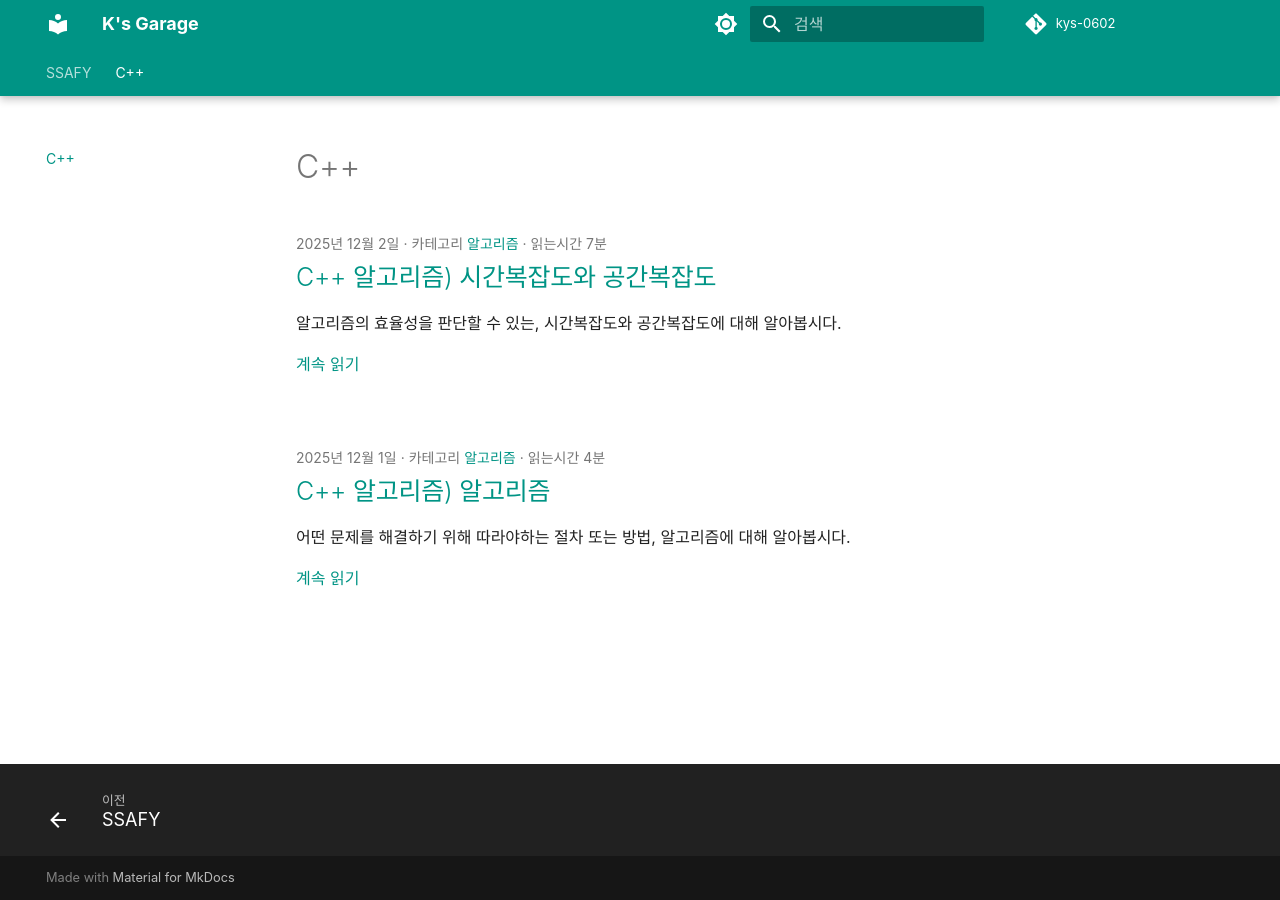
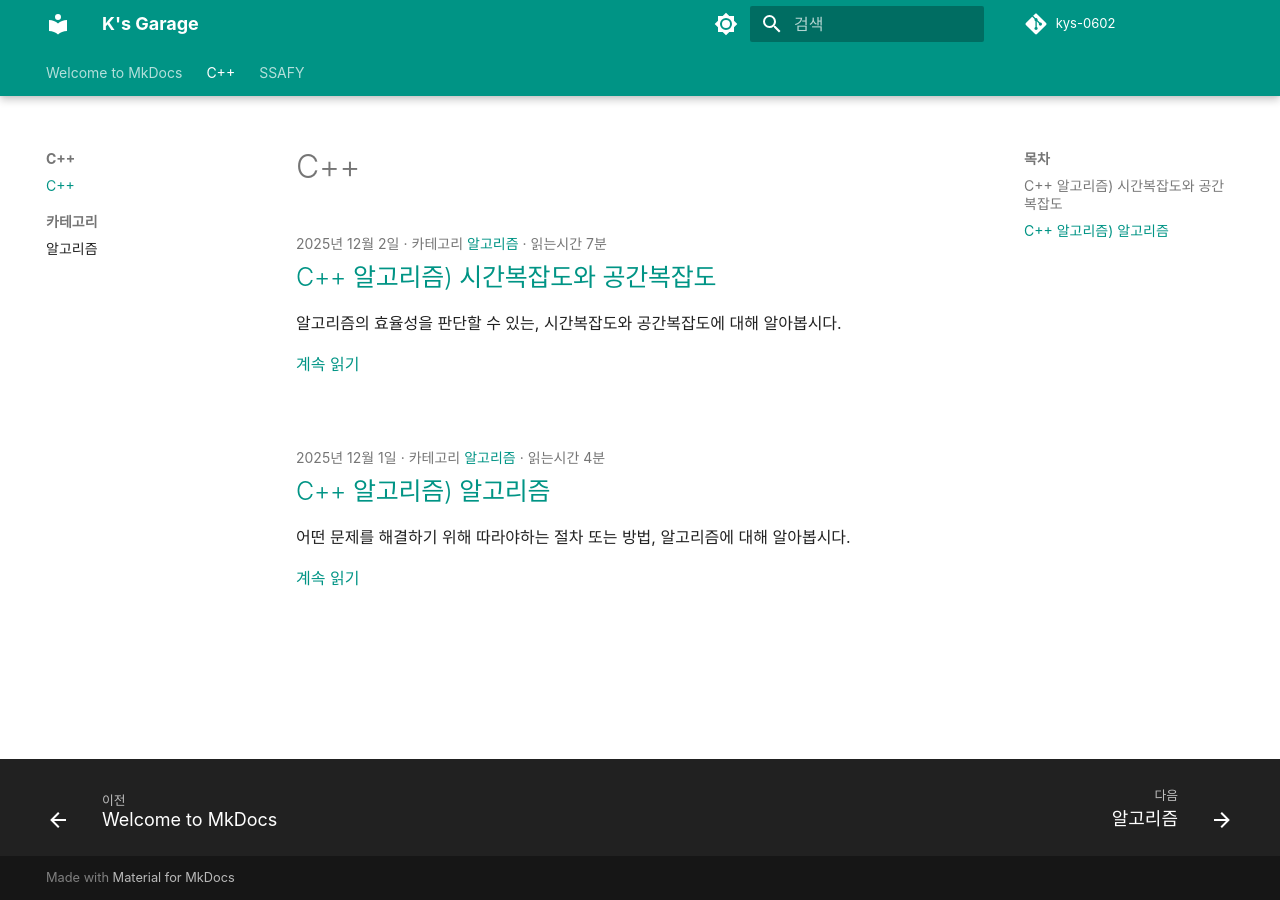
Before and after one commit to kys-0602/kys-0602.github.io, an MkDocs documentation site: the page built from docs/C++/index.md, in a window 1280 px wide. Built offline with MkDocs 1.6.1 and Material for MkDocs 9.7.7, drawn with Linux system fonts in a browser that asks for light colours; some web fonts are replaced; comment, search, counter and statistics services are not loaded.

Commit message:
fix: 오류 수정

```diff
--- a/mkdocs.yml
+++ b/mkdocs.yml
@@ -59,23 +59,24 @@ plugins:
       lang: ko
   - blog:
       blog_dir: C++
+      blog_toc: true
       post_url_format: "{categories}/{file}"
       archive: false
+      categories_toc: true
       categories_allowed:
         - 알고리즘
         - 자료구조
+        - "코드 레시피"
   - blog:
       blog_dir: SSAFY
+      blog_toc: true
       post_url_format: "{categories}/{file}"
       archive: false
+      categories_toc: true
       categories_allowed:
         - 1학기
         - 2학기
   - tags
-
-nav:
-  - SSAFY: SSAFY/index.md
-  - C++: C++/index.md
 
 markdown_extensions:
   - abbr
```
